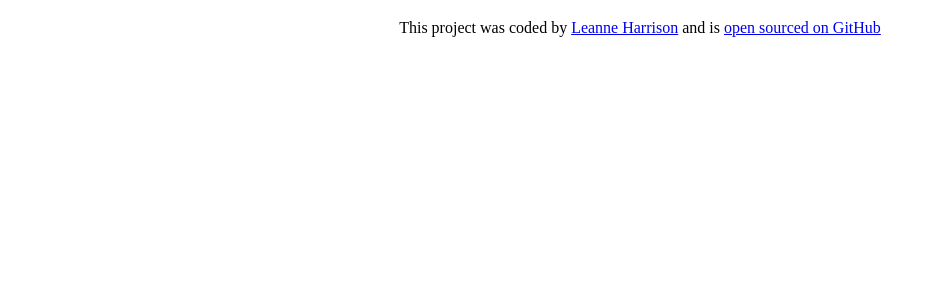
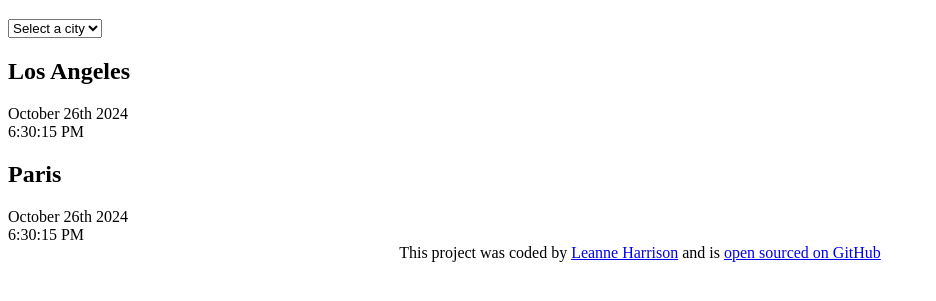
Before and after one commit to LeH0712/world-clock, a plain HTML site: page index.html in a window 1280 px wide. Shown: the part 61-362 px from the top of the page, without its empty margins (0-936 px from the left). Drawn offline with Linux system fonts and the light colour scheme.

Commit message:
Added the basic HTML

```diff
--- a/index.html
+++ b/index.html
@@ -7,7 +7,27 @@
     <title>World Clock</title>
   </head>
   <body>
-    <h1>World Clock</h1>
+    <div class="container">
+      <h1>World Clock</h1>
+      <select>
+        <option value="">Select a city</option>
+        <option value="">London</option>
+        <option value="">New York</option>
+        <option value="">Sydney</option>
+      </select>
+      <div>
+        <div class="city">
+          <h2>Los Angeles</h2>
+          <div class="date">October 26th 2024</div>
+          <div class="time">6:30:15 PM</div>
+        </div>
+        <div class="city">
+          <h2>Paris</h2>
+          <div class="date">October 26th 2024</div>
+          <div class="time">6:30:15 PM</div>
+        </div>
+      </div>
+    </div>
     <footer>
       This project was coded by
       <a href="https://github.com/LeH0712" target="_blank">Leanne Harrison</a>
```
